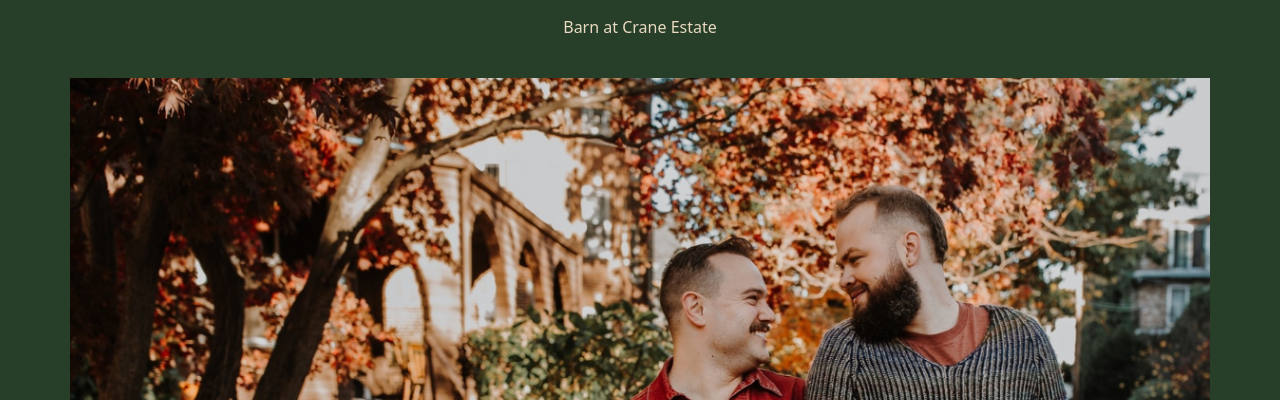
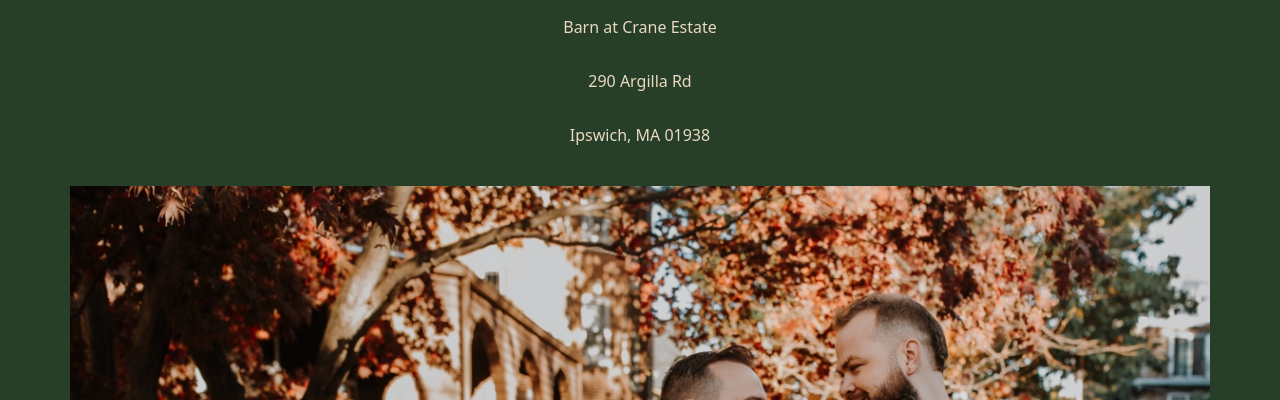
Before and after one commit to steelewedding25/steelewedding25.github.io, a plain HTML site: page index.html in a window 1280 px wide. Shown: the part 400-800 px from the top of the page. Drawn offline with Linux system fonts and the light colour scheme; a web font is replaced by a local one.

Commit message:
Update index.html

```diff
--- a/index.html
+++ b/index.html
@@ -37,6 +37,8 @@
       <img class="header" src="heading-title.png"/>
       <h1>Saturday, October 4th, 2025</h1>
       <p>Barn at Crane Estate</p>
+      <p>290 Argilla Rd</p>
+      <p>Ipswich, MA 01938</p>
       <img class="picture-of-us" src="us.jpg" />
       Testing
     </div>
```
